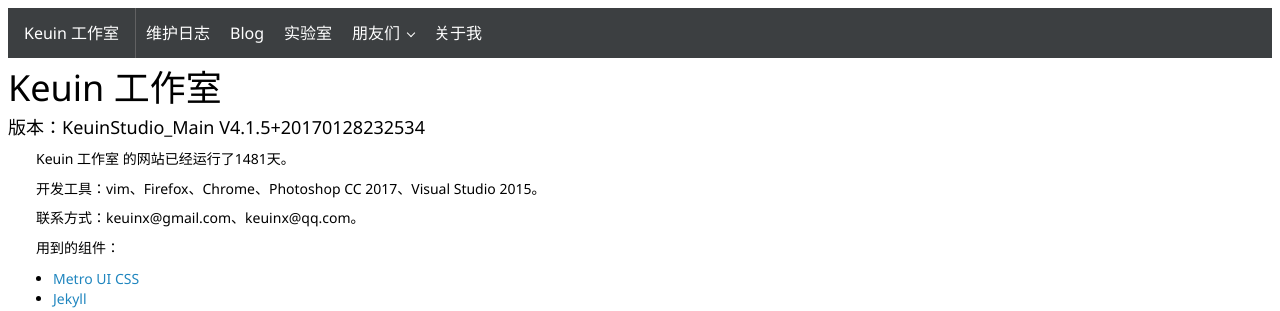
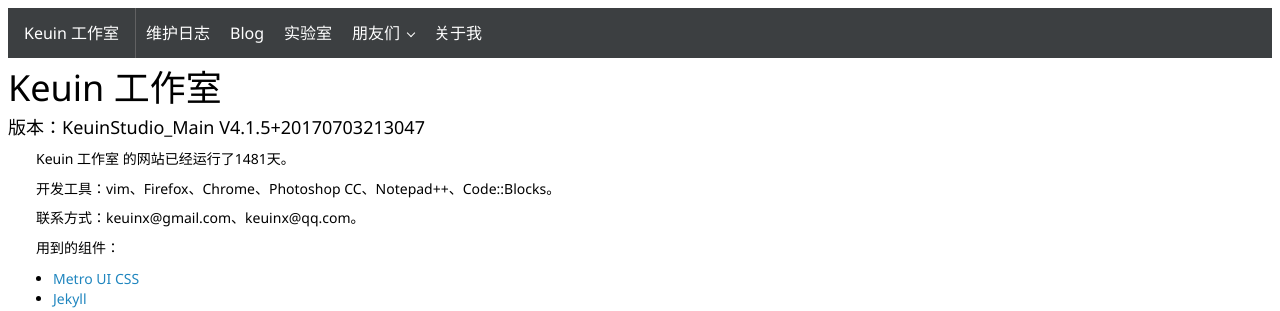
Before and after one commit to keuin/keuin.github.io, a Jekyll site: the page built from about/index.html, in a window 1280 px wide. Shown: the top 311 px of the page. Built offline with Jekyll 4.4.1, drawn with Linux system fonts in a browser that asks for light colours; Markdown is read by kramdown in place of the engine named in the settings; formulas are drawn with MathJax 3; comment, search, counter and statistics services are not loaded.

Commit message:
Update time

```diff
--- a/about/index.html
+++ b/about/index.html
@@ -2,11 +2,10 @@
 layout: pages
 title: Keuin 工作室 - 关于我
 ---
-
 <h1>Keuin 工作室</h1>
-<h4>版本：KeuinStudio_Main V4.1.5+20170128232534</h4>
+<h4>版本：KeuinStudio_Main V4.1.5+20170703213047</h4>
 <p id="Timer"></p>
-<p>开发工具：vim、Firefox、Chrome、Photoshop CC 2017、Visual Studio 2015。</p>
+<p>开发工具：vim、Firefox、Chrome、Photoshop CC、Notepad++、Code::Blocks。</p>
 <!--p>开发工具（旧）：Notepad++、Chrome 49、Internet Explorer 11。</p-->
 <p>联系方式：keuinx@gmail.com、keuinx@qq.com。</p>
 <p>用到的组件：</p>
```
